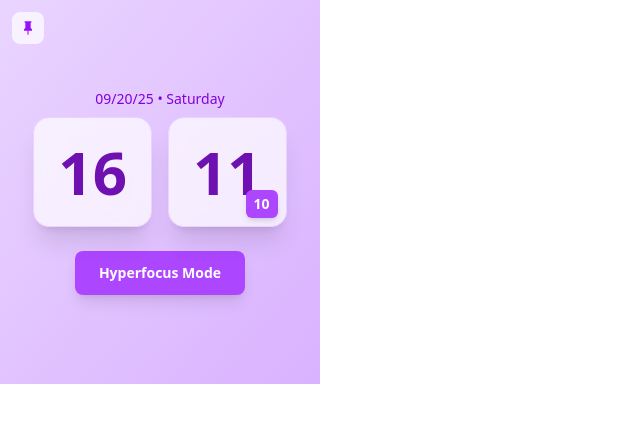
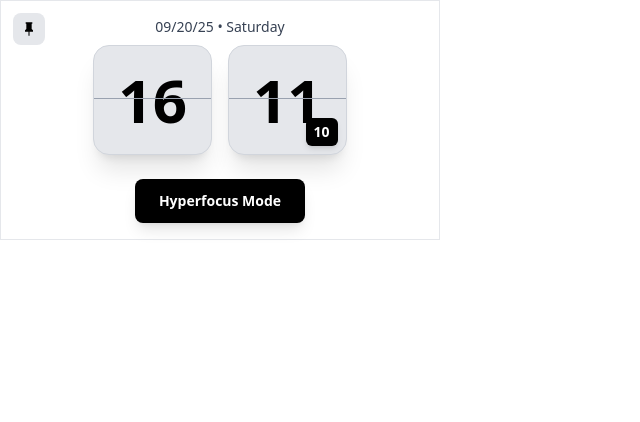
Before and after one commit to prayascittah/extension_playground, a React (Vite) app in the folder the-extension/: page / in a window 1280 px wide. Shown: the top 422 px of the page, without its empty margins (0-640 px from the left). Built offline with nearby package versions, Linux system fonts and the light colour scheme.

Commit message:
Getting serious

```diff
--- a/the-extension/src/App.jsx
+++ b/the-extension/src/App.jsx
@@ -38,14 +38,14 @@ function App() {
 
   // Regular popup mode
   return (
-    <div className="w-80 h-96 bg-gradient-to-br from-purple-200 to-purple-300 flex flex-col items-center justify-center p-4 relative">
+    <div className="w-110 h-60 bg-white flex flex-col items-center justify-center p-4 relative border border-gray-200">
       {/* Pin button in top left */}
       <button
         onClick={handlePin}
         className={`absolute top-3 left-3 p-2 rounded-lg transition-colors ${
           isPinned
-            ? "bg-purple-600 text-white shadow-lg"
-            : "bg-white/70 text-purple-600 hover:bg-white/90"
+            ? "bg-black text-white shadow-lg"
+            : "bg-gray-200 text-black hover:bg-gray-300"
         }`}
         title={
           isPinned
@@ -59,7 +59,7 @@ function App() {
       </button>
 
       {/* Date and day header */}
-      <div className="text-purple-700 text-sm mb-2 font-medium">
+      <div className="text-gray-700 text-sm mb-2 font-medium">
         {time
           .toLocaleDateString("en-US", {
             month: "2-digit",
@@ -73,27 +73,30 @@ function App() {
       {/* Main time display - Flip clock style */}
       <div className="flex items-center space-x-4 mb-6">
         {/* Hours Card */}
-        <div className="bg-white/70 rounded-2xl p-6 shadow-xl border border-purple-200 relative backdrop-blur-sm">
-          <div className="text-6xl font-bold text-purple-800 tabular-nums leading-none">
+        <div className="bg-gray-200 rounded-2xl p-6 shadow-xl border border-gray-300 relative">
+          <div className="text-6xl font-bold text-black tabular-nums leading-none">
             {time.getHours().toString().padStart(2, "0")}
           </div>
           {/* Horizontal line through middle */}
+          <div className="absolute inset-x-0 top-1/2 h-px bg-gray-400 transform -translate-y-0.5"></div>
         </div>
 
         {/* Minutes Card */}
-        <div className="bg-white/70 rounded-2xl p-6 shadow-xl border border-purple-200 relative backdrop-blur-sm">
-          <div className="text-6xl font-bold text-purple-800 tabular-nums leading-none">
+        <div className="bg-gray-200 rounded-2xl p-6 shadow-xl border border-gray-300 relative">
+          <div className="text-6xl font-bold text-black tabular-nums leading-none">
             {time.getMinutes().toString().padStart(2, "0")}
           </div>
           {/* Seconds in bottom right of minutes card */}
-          <div className="absolute bottom-2 right-2 bg-purple-500 text-white text-sm font-bold px-2 py-1 rounded-md shadow-md">
+          <div className="absolute bottom-2 right-2 bg-black text-white text-sm font-bold px-2 py-1 rounded-md shadow-md">
             {time.getSeconds().toString().padStart(2, "0")}
           </div>
+          {/* Horizontal line through middle */}
+          <div className="absolute inset-x-0 top-1/2 h-px bg-gray-400 transform -translate-y-0.5"></div>
         </div>
       </div>
 
       {/* Hyperfocus button */}
-      <button className="px-6 py-3 bg-purple-500 hover:bg-purple-600 text-white font-semibold rounded-lg text-sm transition-colors shadow-lg">
+      <button className="px-6 py-3 bg-black hover:bg-gray-800 text-white font-semibold rounded-lg text-sm transition-colors shadow-lg">
         Hyperfocus Mode
       </button>
     </div>
```
Also changed, not shown: the-extension/public/manifest.json, 2 other files (tests, documents, lock files or other folders).
